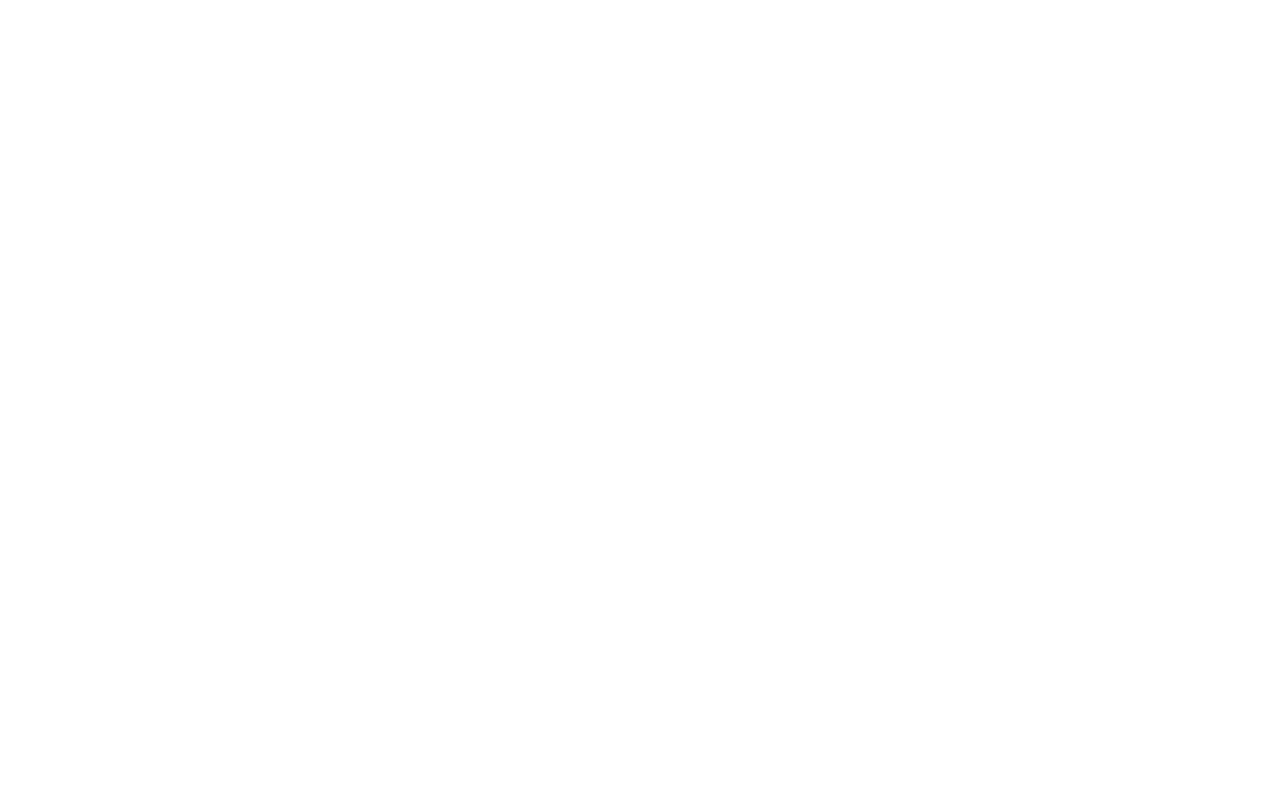
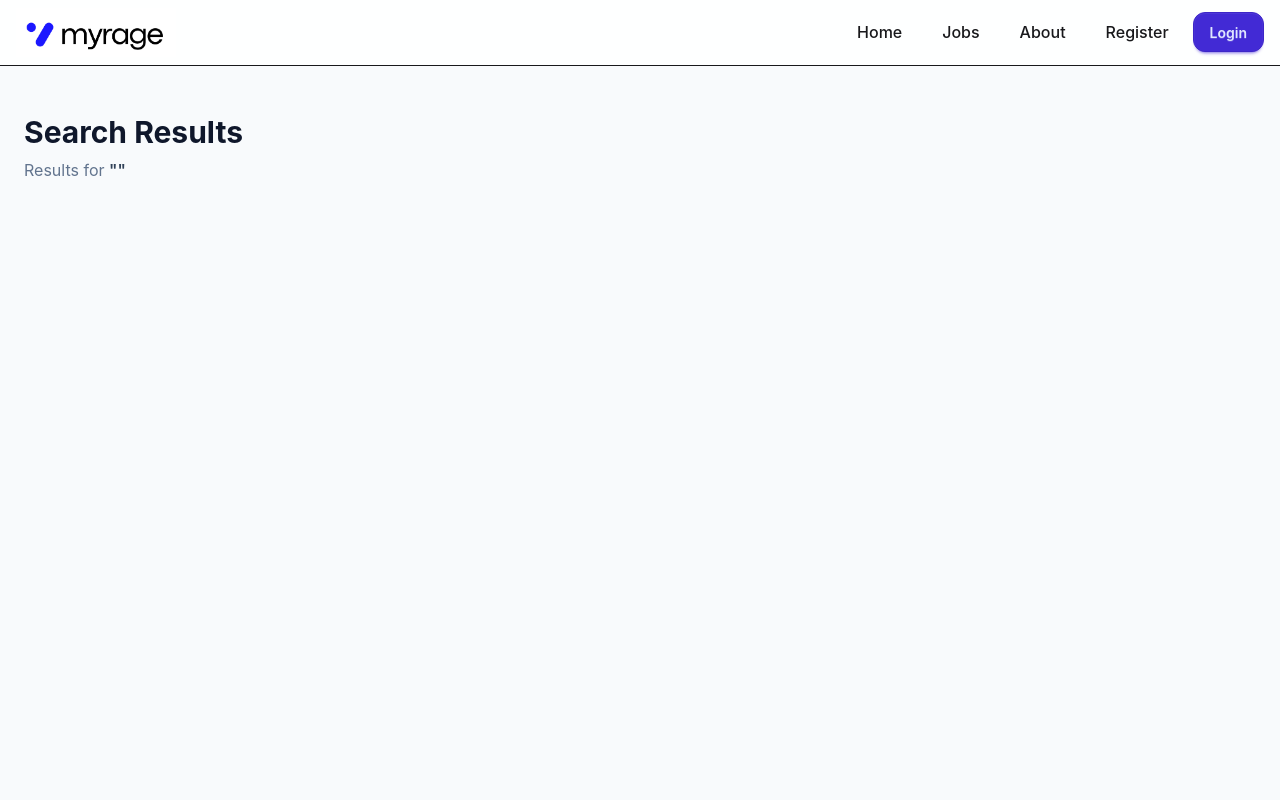
Before and after one commit to azra-ninja/myrage-job-portal-app, a React (Vite) app in the folder frontend/: page /search in a window 1280 px wide. Before the commit this address had no page. Shown: the top 800 px of the page. Built offline with nearby package versions, Linux system fonts and the light colour scheme.

Commit message:
Created the search functionality

```diff
--- a/frontend/src/App.tsx
+++ b/frontend/src/App.tsx
@@ -11,6 +11,7 @@ import DashboardLayout from "./layouts/DashboardLayout.tsx";
 import PrivateRoute from "./routes/PrivateRoute.tsx";
 import Dashboard from "./pages/Dashboard.tsx";
 import Profile from "./pages/Profile.tsx";
+import SearchResults from "./pages/SearchResults.tsx";
 
 function App() {
   return (
@@ -21,6 +22,7 @@ function App() {
           <Route element={<PublicRoute />}>
             <Route path="/" element={<Home />} />
             <Route path="/jobs" element={<Jobs />} />
+            <Route path="/search" element={<SearchResults />} />
             <Route path="/jobs/:id" element={<Job />} />
             <Route path="/about" element={<About />} />
             <Route path="/register" element={<Register />} />
--- a/frontend/src/api/api.ts
+++ b/frontend/src/api/api.ts
@@ -66,8 +66,15 @@ export const getJobById = async (id: string): Promise<Job> => {
   return res.data;
 };
 
+// Get trending jobs
 export const getTrendingJobs = async (): Promise<Job[]> => {
   const res = await api.get<Job[]>("/jobs/trending-jobs/");
+  return res.data;
+}
+
+// Search jobs
+export const searchJobs = async (search: string) => {
+  const res = await api.get(`/jobs/search?q=${search}`);
   return res.data;
 }
 
--- a/frontend/src/components/Hero.tsx
+++ b/frontend/src/components/Hero.tsx
@@ -1,8 +1,16 @@
 import { FontAwesomeIcon } from "@fortawesome/react-fontawesome";
 import heroBg from "../assests/swiper-img1.jpg";
 import { faSearch } from "@fortawesome/free-solid-svg-icons";
+import { useState } from "react";
+import { useNavigate } from "react-router-dom";
 
 const Hero = () => {
+  const [search, setSearch] = useState("");
+  const navigate = useNavigate();
+
+  const handleSearch = () => {
+    navigate(`/search?q=${search}`);
+  }
   return (
     <div
       className="hero min-h-[90vh]"
@@ -26,11 +34,13 @@ const Hero = () => {
           <div className="mt-8 flex flex-col md:flex-row gap-4">
             <input
               type="text"
-              placeholder="Search jobs..."
+              placeholder="Search for the title of the job..."
+              value={search}
+              onChange={(e) => setSearch(e.target.value)}
               className="input input-bordered w-full text-black rounded-xl h-14"
             />
 
-            <button className="btn btn-primary rounded-xl h-14 px-8">
+            <button className="btn btn-primary rounded-xl h-14 px-8" onClick={handleSearch}>
               <FontAwesomeIcon icon={faSearch} />
               Search
             </button>
--- /dev/null
+++ b/frontend/src/pages/SearchResults.tsx
@@ -0,0 +1,62 @@
+import { useSearchParams } from "react-router-dom";
+import { useSearchJob } from "../tanstack/query/useSearchJob";
+import Loader from "../components/Loader";
+import JobCard from "../components/JobCard";
+
+const SearchResults = () => {
+  const [searchParams] = useSearchParams();
+
+  const query = searchParams.get("q") || "";
+
+  const { data: jobs, isLoading, error } = useSearchJob(query);
+  return (
+    <section className="py-12 min-h-screen bg-slate-50">
+      <div className="max-w-7xl mx-auto px-6">
+        {/* Header */}
+        <div className="mb-8">
+          <h1 className="text-3xl font-bold text-slate-900">Search Results</h1>
+
+          <p className="text-slate-500 mt-2">
+            Results for{" "}
+            <span className="font-semibold text-slate-700">"{query}"</span>
+          </p>
+        </div>
+
+        {/* Loading */}
+        {isLoading && <Loader />}
+
+        {/* Error */}
+        {error && (
+          <p className="text-red-500 mb-6">Error loading search results</p>
+        )}
+
+        {/* Empty state */}
+        {!isLoading && jobs?.length === 0 && (
+          <div className="text-center py-20">
+            <h2 className="text-xl font-semibold text-slate-700">
+              No jobs found
+            </h2>
+            <p className="text-slate-500 mt-2">Try a different keyword</p>
+          </div>
+        )}
+
+        {/* Results grid */}
+        <div className="grid gap-6 md:grid-cols-2 lg:grid-cols-3">
+          {jobs?.map((job) => (
+            <JobCard
+              key={job._id}
+              _id={job._id}
+              title={job.title}
+              company={job.company}
+              description={job.description}
+              location={job.location}
+              salary={job.salary}
+            />
+          ))}
+        </div>
+      </div>
+    </section>
+  );
+};
+
+export default SearchResults;
--- /dev/null
+++ b/frontend/src/tanstack/query/useSearchJob.ts
@@ -0,0 +1,11 @@
+import { useQuery } from "@tanstack/react-query";
+import type { Job } from "../../types/Job";
+import { searchJobs } from "../../api/api";
+
+export const useSearchJob = (search: string) => {
+  return useQuery<Job[]>({
+    queryKey: ["search-jobs", search],
+    queryFn: () => searchJobs(search),
+    enabled: !!search,
+  });
+};
```
Also changed, not shown: 2 other files (tests, documents, lock files or other folders).
